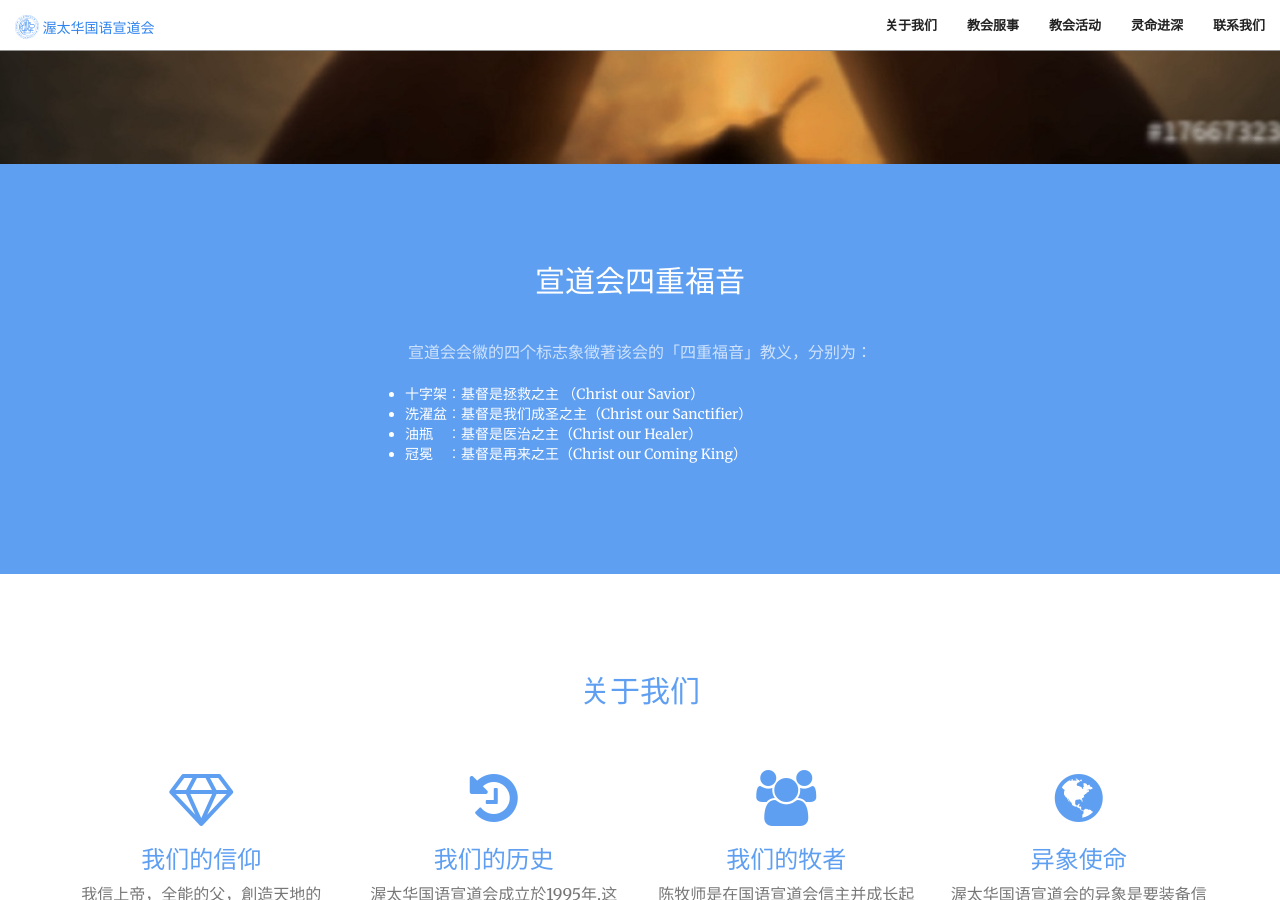
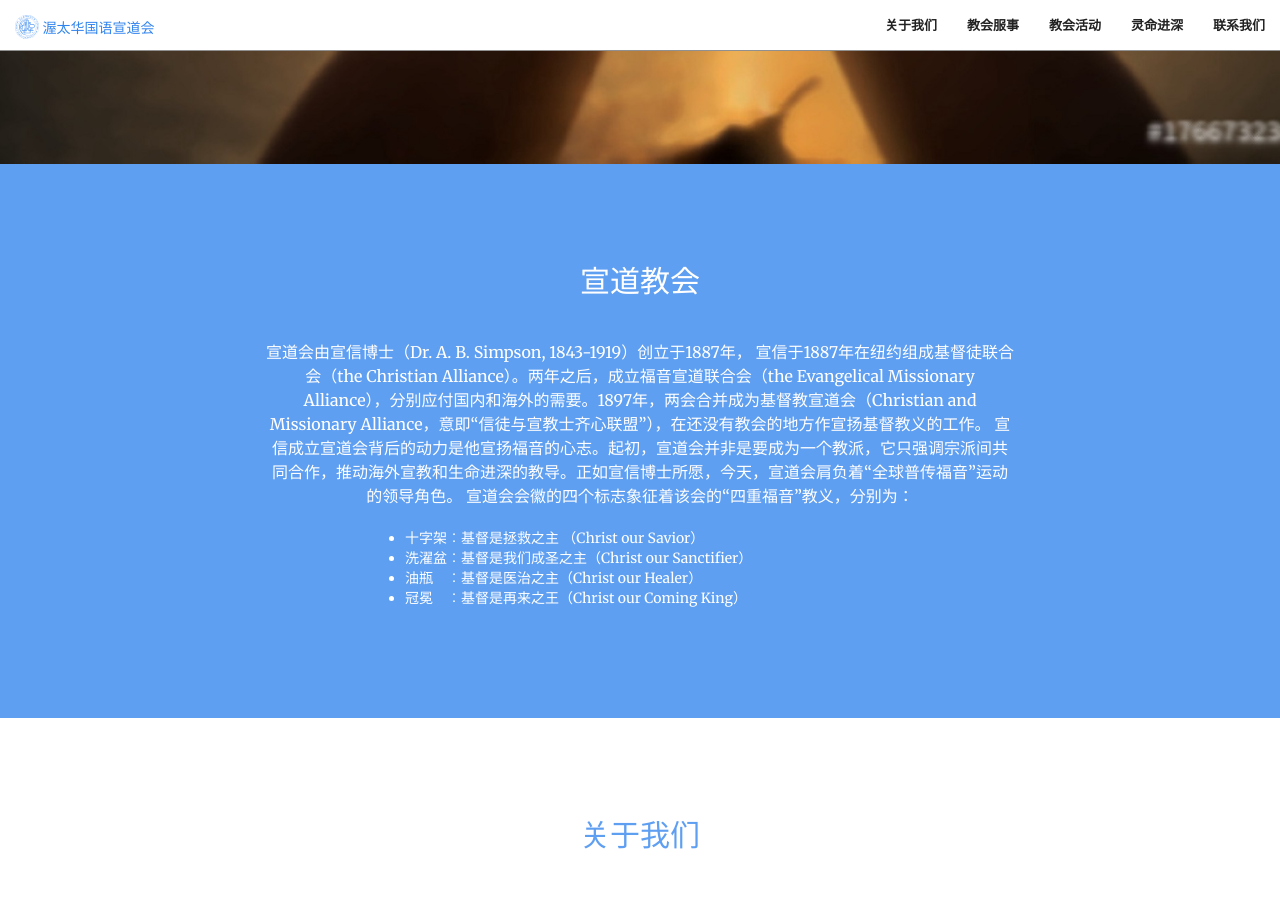
Before and after one commit to JonasYow/ottawaomac, a Jekyll site: the page built from index.html, in a window 1280 px wide and 900 px high, scrolled down 736 px. Built offline with Jekyll 4.4.1, drawn with Linux system fonts in a browser that asks for light colours; some of the changed text lies outside the part shown.

Commit message:
update cotent of alliance church

```diff
--- a/_includes/aside.html
+++ b/_includes/aside.html
@@ -1,4 +1,4 @@
-  <aside class="bg-dark">
+  <aside class="bg-primary">
       <div class="container text-center">
           <div class="call-to-action">
               <h2>教会活动</h2>
--- a/_includes/call-to-action.html
+++ b/_includes/call-to-action.html
@@ -2,9 +2,12 @@
     <div class="container">
         <div class="row">
             <div class="col-lg-8 col-lg-offset-2 text-center">
-                <h2 class="section-heading">宣道会四重福音</h2>
+                <h2 class="section-heading">宣道教会</h2>
                 <hr class="light">
-                <p class="text-faded">宣道会会徽的四个标志象徵著该会的「四重福音」教义，分别为：</p>
+                <p>宣道会由宣信博士（Dr. A. B. Simpson, 1843-1919）创立于1887年， 宣信于1887年在纽约组成基督徒联合会（the Christian Alliance）。两年之后，成立福音宣道联合会（the Evangelical Missionary Alliance），分别应付国内和海外的需要。1897年，两会合并成为基督教宣道会（Christian and Missionary Alliance，意即“信徒与宣教士齐心联盟”），在还没有教会的地方作宣扬基督教义的工作。
+                    宣信成立宣道会背后的动力是他宣扬福音的心志。起初，宣道会并非是要成为一个教派，它只强调宗派间共同合作，推动海外宣教和生命进深的教导。正如宣信博士所愿，今天，宣道会肩负着“全球普传福音”运动的领导角色。
+                    宣道会会徽的四个标志象征着该会的“四重福音”教义，分别为：
+                </p>
                 <ul class="col-lg-8 col-lg-offset-2 col-sm-6 col-sm-offset-3 text-left">
                     <li>十字架︰基督是拯救之主 （Christ our Savior）</li>
                     <li>洗濯盆︰基督是我们成圣之主（Christ our Sanctifier）</li>
--- a/_layouts/front.html
+++ b/_layouts/front.html
@@ -8,8 +8,8 @@
   {% include header.html %}
   {% include call-to-action.html %}
   {% include services.html %}
+  {% include aside.html %}
   {% include groups.html %}
-  {% include aside.html %}
   {% include notification.html %}
   {% include study.html %}
   {% include contact.html %}
```
